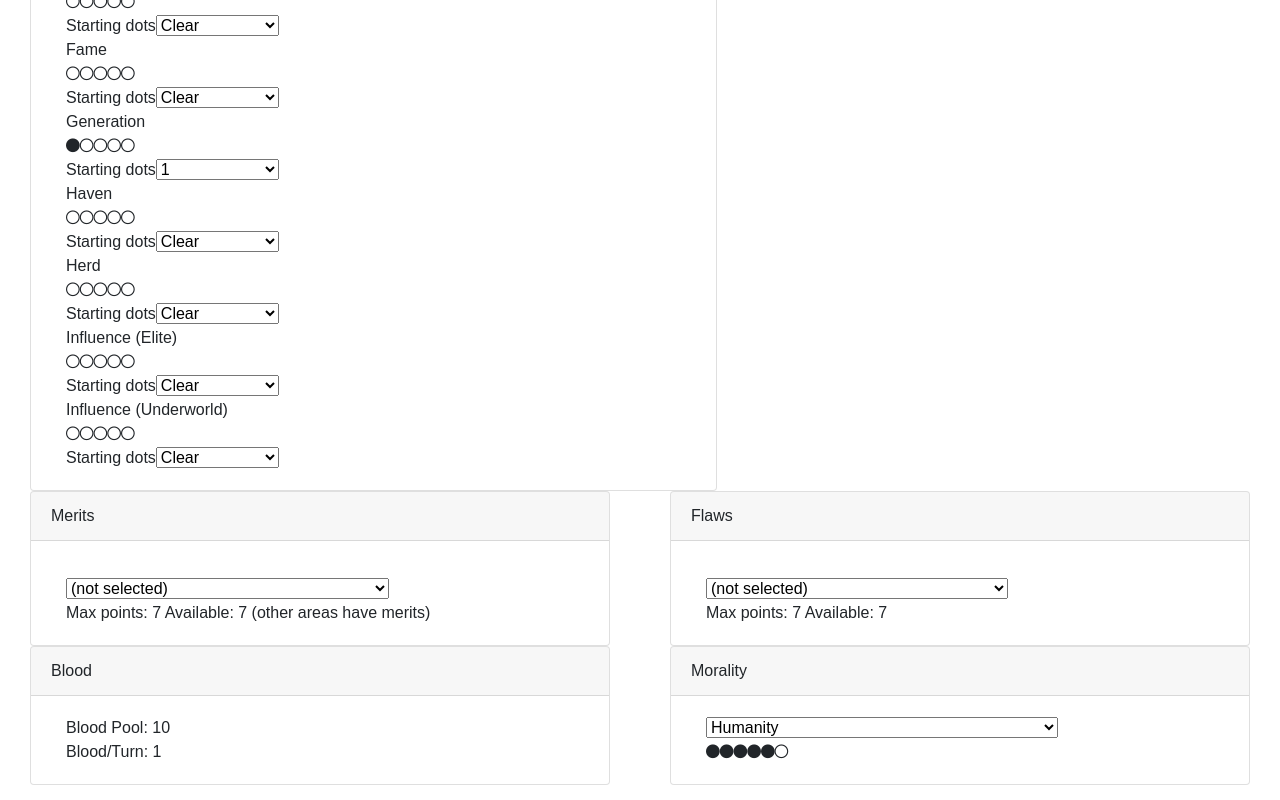
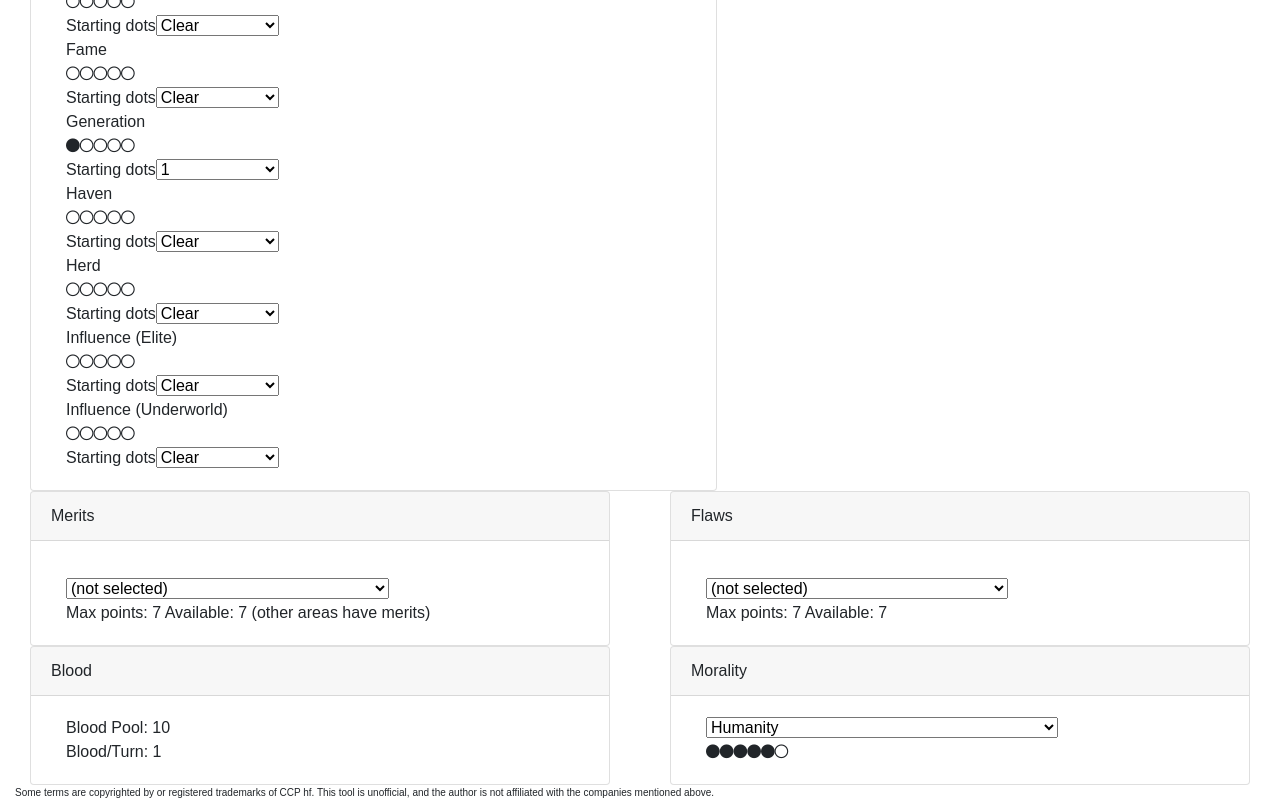
Before and after one commit to TrueWill/embracer, a React (Create React App) app: page / in a window 1280 px wide. Shown: the part 2189-2989 px from the top of the page. Built offline with nearby package versions, Linux system fonts and the light colour scheme.

Commit message:
Add attribution/copyright disclaimer to footer

```diff
--- a/src/components/App.js
+++ b/src/components/App.js
@@ -80,6 +80,13 @@ const App = () => (
         </div>
       </div>
     </div>
+    <div className="row footer__attribution">
+      <div className="col-sm-12">
+        Some terms are copyrighted by or registered trademarks of CCP hf. This
+        tool is unofficial, and the author is not affiliated with the companies
+        mentioned above.
+      </div>
+    </div>
   </div>
 );
 
--- a/src/styles/index.css
+++ b/src/styles/index.css
@@ -23,3 +23,7 @@ body {
 .starting-dots__label {
   white-space: nowrap;
 }
+
+.footer__attribution {
+  font-size: x-small;
+}
```
Also changed, not shown: 1 other file (tests, documents, lock files or other folders).
